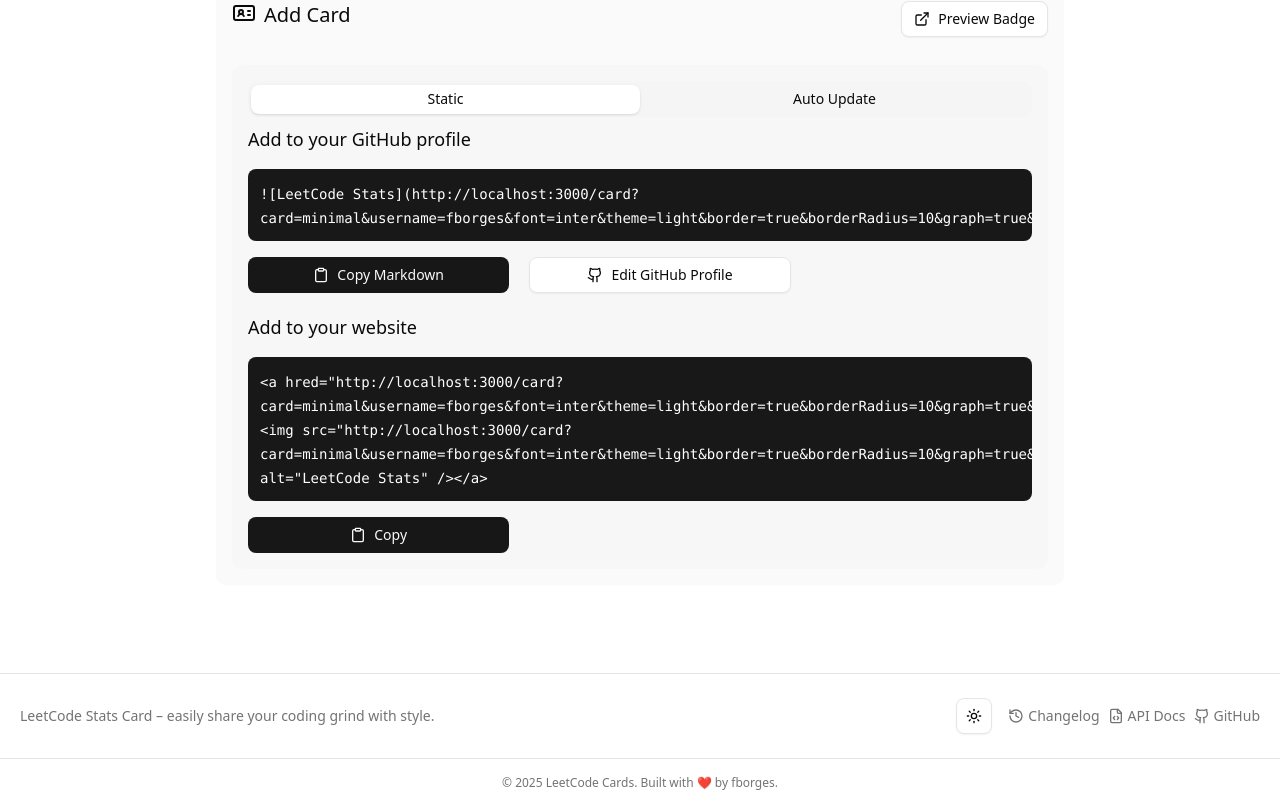
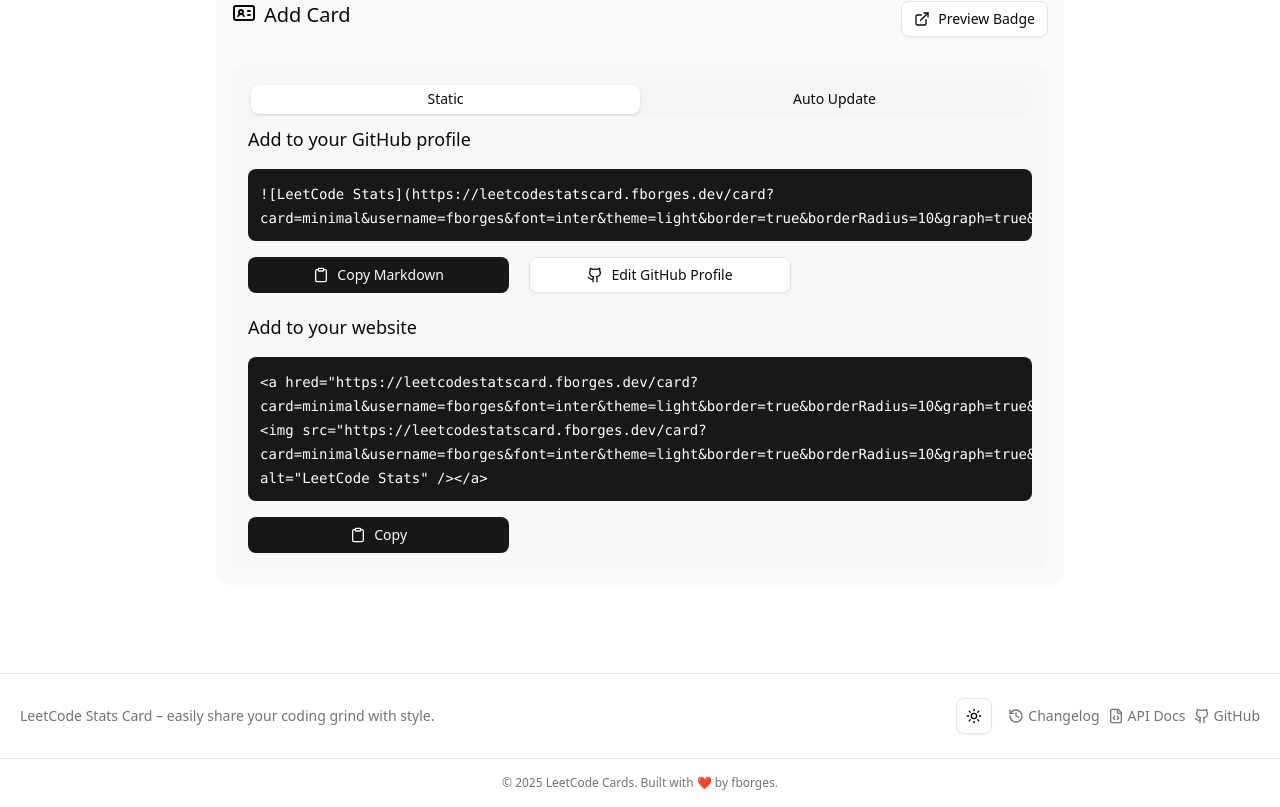
Before and after one commit to Franciscoborges2002/leetStatsCard, a Next.js app: page / in a window 1280 px wide. Shown: the part 1110-1917 px from the top of the page. Built offline with nearby package versions, Linux system fonts and the light colour scheme; no server answers.

Commit message:
Updated links to new url

```diff
--- a/src/app/page.tsx
+++ b/src/app/page.tsx
@@ -54,7 +54,7 @@
       icons: showIcons ? "true" : "false",
     })
 
-    const url = `http://localhost:3000/card?card=${selectedCard}&${params.toString()}`
+    const url = `https://leetcodestatscard.fborges.dev/card?card=${selectedCard}&${params.toString()}`
     setPreviewURL(url)
   }, [
     username,
--- a/src/components/cards/minimalCard.tsx
+++ b/src/components/cards/minimalCard.tsx
@@ -162,11 +162,11 @@
                 </div>
                 <div ></div>
                 <Link
-                  href="https://leetstatscard.com"
+                  href="https://leetcodestatscard.fborges.dev/"
                   target="_blank"
                   rel="noopener noreferrer"
                   className="flex items-center gap-1 hover:text-orange-500 transition-colors">
-                  <span className="text-xs text-muted-foreground">leetstatscard.com</span>
+                  <span className="text-xs text-muted-foreground">leetcodestatscard.fborges.dev</span>
                 </Link>
               </div>
               <div className="grid grid-cols-3 gap-4 mb-4">
```
